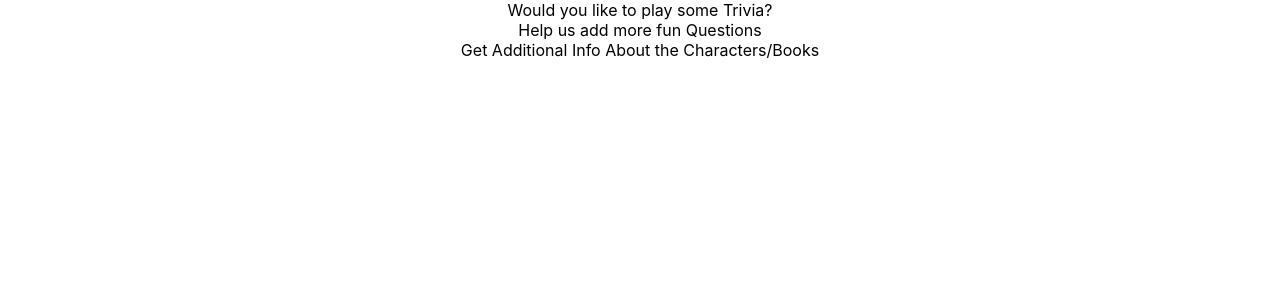
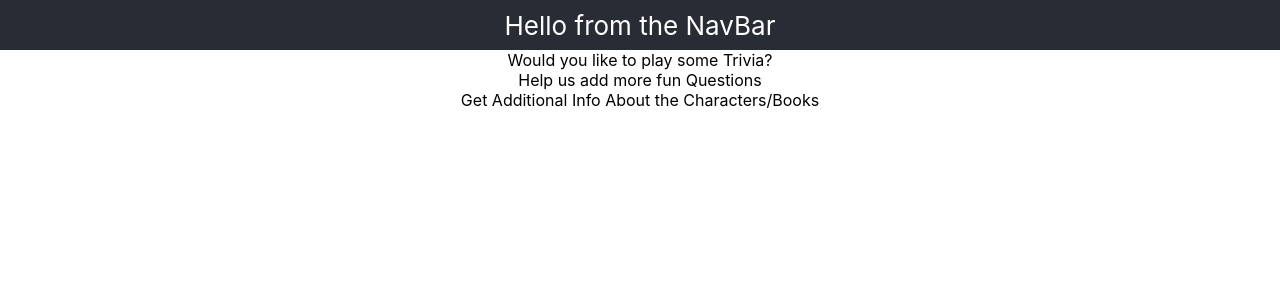
Before and after one commit to Ambarpg80/wizdom-project, a React (Create React App) app: page / in a window 1280 px wide. Shown: the top 300 px of the page. Built offline with nearby package versions, Linux system fonts and the light colour scheme.

Commit message:
refined homepage and added other components

```diff
--- a/src/components/Homepage.js
+++ b/src/components/Homepage.js
@@ -3,10 +3,13 @@ import AdditionalInfo from "./AdditionalInfo";
 import TriviaForm from "./TriviaForm"
 import TriviaQuestions from "./TriviaQuestions"
 function Homepage() {
-   console.log('Something Goes Here')
+
 
     return (
         <div>
+            <header className="App-header">
+            Hello from the NavBar
+            </header>
             <TriviaQuestions />
             <TriviaForm />
             <AdditionalInfo />
```
